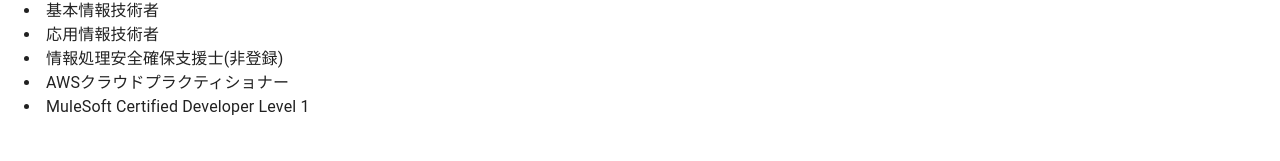
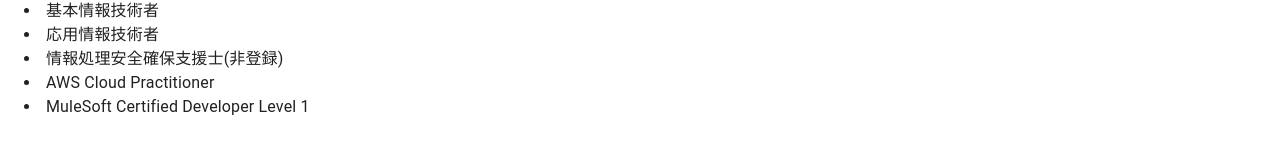
Before and after one commit to TakenoriYasugi/YsFactory, a React (Create React App) app in the folder ys-factory/: page /about in a window 1280 px wide. Shown: the part 1245-1406 px from the top of the page. Built offline with nearby package versions, Linux system fonts and the light colour scheme.

Commit message:
文言修正

```diff
--- a/ys-factory/src/pages/About.tsx
+++ b/ys-factory/src/pages/About.tsx
@@ -41,7 +41,7 @@
                         <li>基本情報技術者</li>
                         <li>応用情報技術者</li>
                         <li>情報処理安全確保支援士(非登録)</li>
-                        <li>AWSクラウドプラクティショナー</li>
+                        <li>AWS Cloud Practitioner</li>
                         <li>MuleSoft Certified Developer Level 1</li>
                     </Typography>
                 </Box>
```
